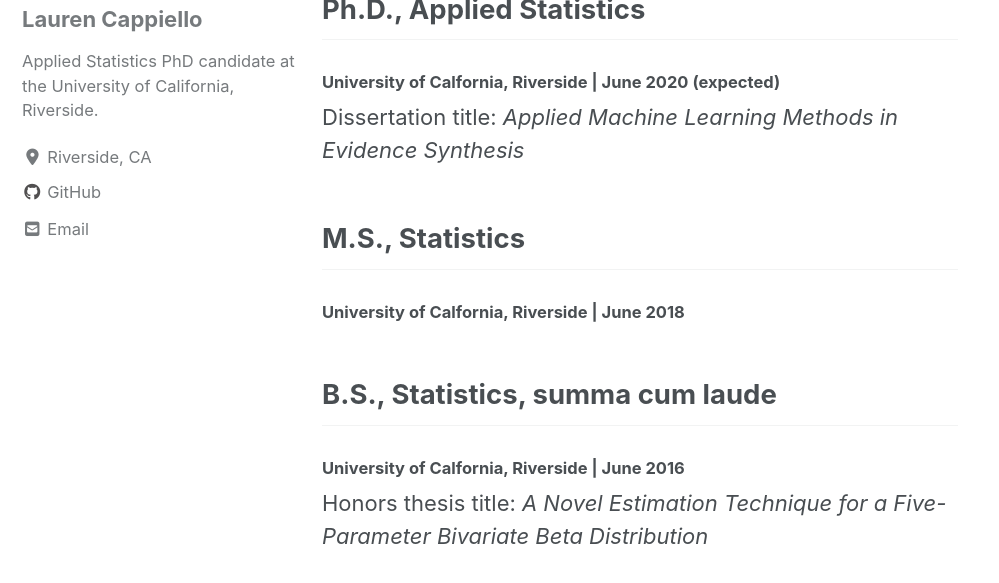
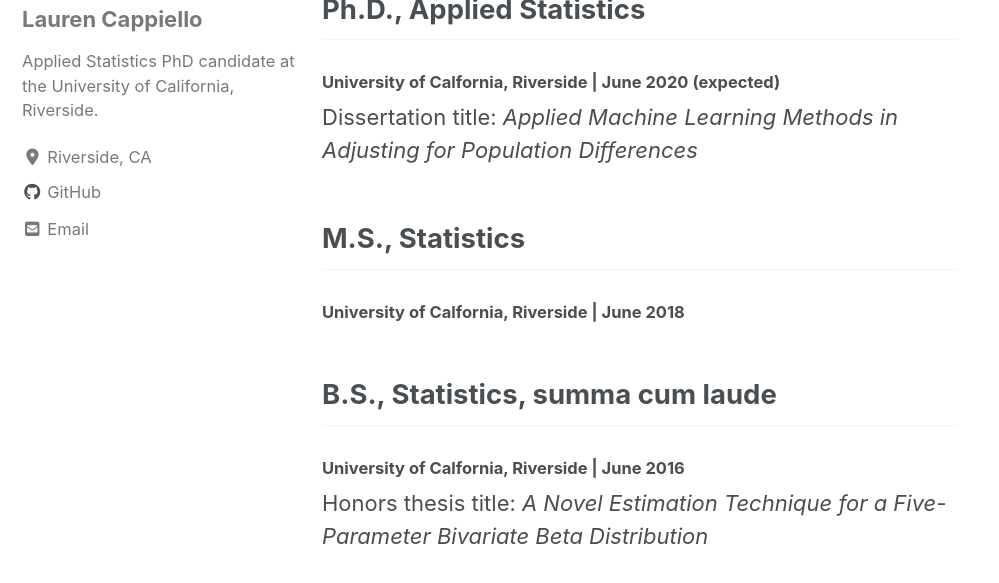
Before and after one commit to lgpcappiello/lgpcappiello.github.io, a Jekyll site: the page built from education.md, in a window 1280 px wide and 900 px high, cut to the strip 225-808 px from the top of the window. Shown: the whole strip, without its empty margins (0-999 px from the left). Built offline with Jekyll 4.4.1, drawn with Linux system fonts in a browser that asks for light colours; cached includes are drawn as plain includes; nearby versions of some CDN libraries.

Commit message:
Update education.md

```diff
--- a/education.md
+++ b/education.md
@@ -7,7 +7,7 @@
 
 ## Ph.D., Applied Statistics
 #### University of Calfornia, Riverside | June 2020 (expected)
-Dissertation title: *Applied Machine Learning Methods in Evidence Synthesis*
+Dissertation title: *Applied Machine Learning Methods in Adjusting for Population Differences*
 
 ## M.S., Statistics
 #### University of Calfornia, Riverside | June 2018
```
